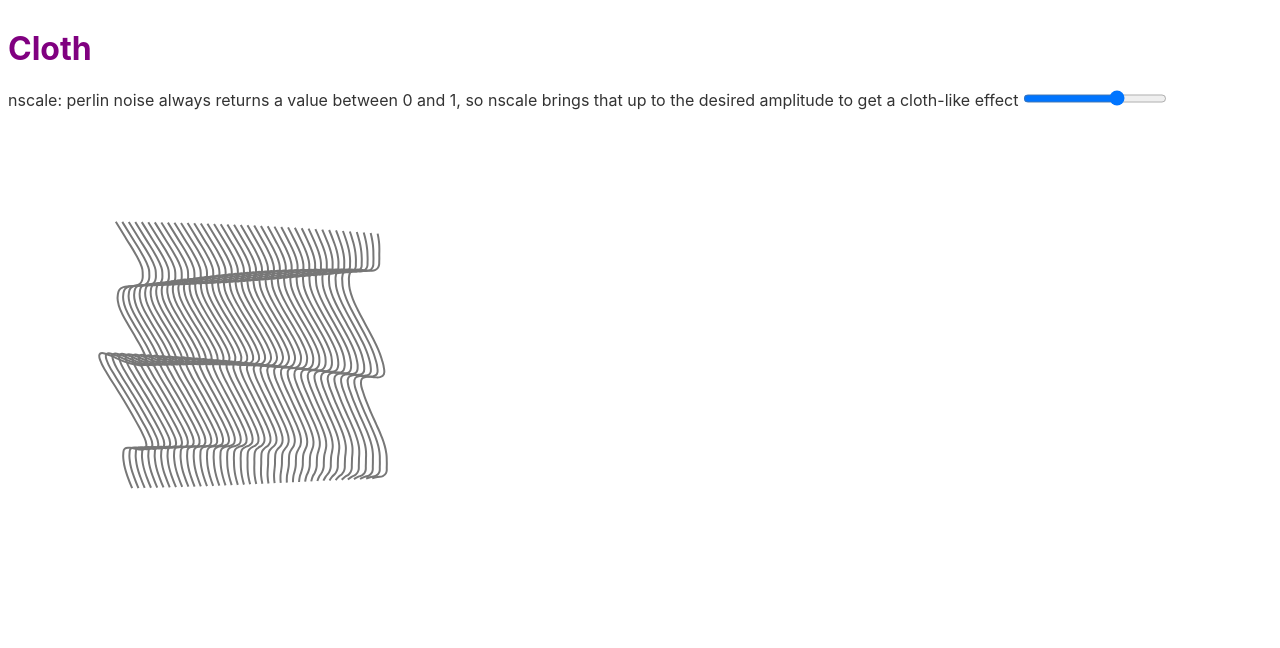
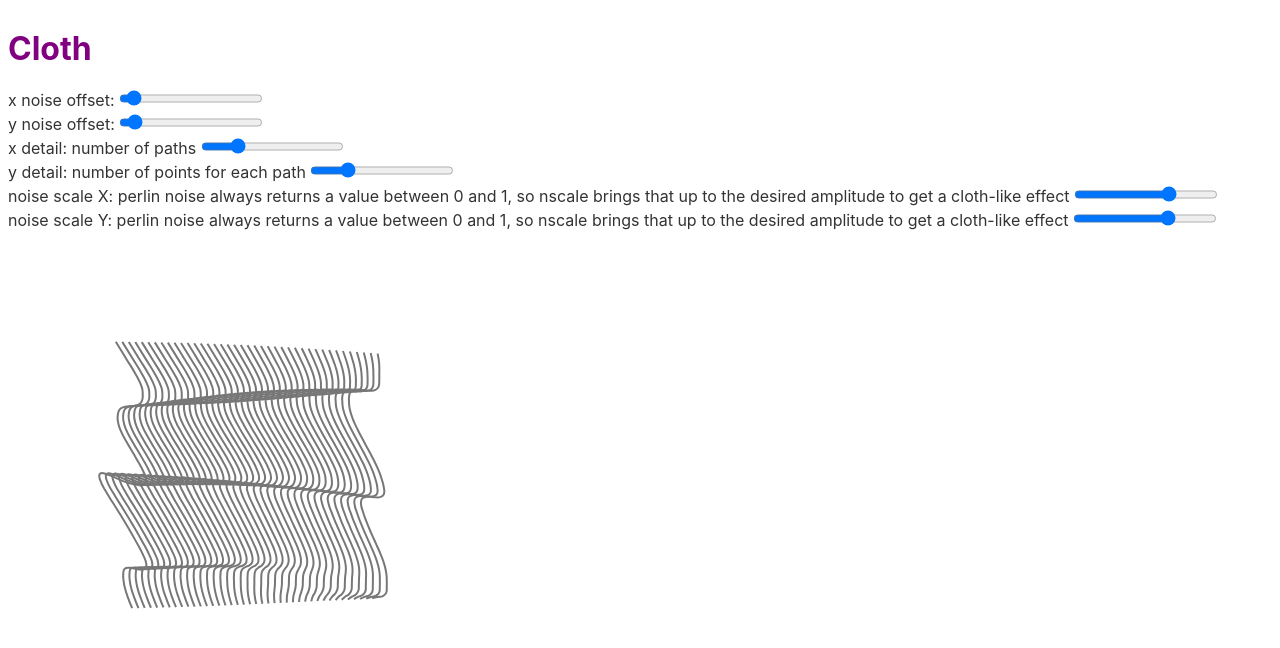
Before and after one commit to asweingarten/cloth, a Svelte app: page / in a window 1280 px wide. Shown: the top 648 px of the page. Built offline with nearby package versions, Linux system fonts and the light colour scheme.

Commit message:
Range sliders for all params

```diff
--- a/src/App.svelte
+++ b/src/App.svelte
@@ -10,9 +10,12 @@
   export let name;
 
   // Parameters
-  let nscale = 70;
+  let noiseScaleX = 70;
+  let noiseScaleY = 70;
   let xnoff = 0.0015; // diff between lines
   let ynoff = 0.020;  // diff between points
+  let xdetail = 40; //default 640
+  let ydetail = 40; //default 640
 
   let dimensions = {width: 500, height: 500};
   let layer;
@@ -25,8 +28,6 @@
 
   function build ({width, height}) {
     let paths = [];
-    let xdetail = 40; //default 640
-    let ydetail = 40; //default 640
     let xlo = 1 * width / 4;
     let xhi = 3 * width / 4;
     let ylo = 1 * height / 4;
@@ -52,8 +53,8 @@
         ein.oy = ein.y;
         ein.x = ein.ox;
         ein.y = ein.oy;
-        ein.x += perlin2(0 + (ein.ox * xnoff), 0 + (ein.oy * ynoff)) * nscale;
-        ein.y += perlin2(0 + (ein.ox * xnoff), 0 + (ein.oy * ynoff)) * nscale;
+        ein.x += perlin2(0 + (ein.ox * xnoff), 0 + (ein.oy * ynoff)) * noiseScaleX;
+        ein.y += perlin2(0 + (ein.ox * xnoff), 0 + (ein.oy * ynoff)) * noiseScaleY;
       }
     }
     return paths;
@@ -121,8 +122,28 @@
   <h1>Cloth</h1>
 
   <label for="">
-    nscale: perlin noise always returns a value between 0 and 1, so nscale brings that up to the desired amplitude to get a cloth-like effect
-    <input type="range" min="0" max="100" step="0.5" bind:value={nscale} on:mouseup={rebuild}>
+    x noise offset:
+    <input type="range" min="1" max="200" step="1" bind:value={xnoff} on:mouseup={rebuild}>
+  </label>
+  <label for="">
+    y noise offset:
+    <input type="range" min="1" max="200" step="1" bind:value={ynoff} on:mouseup={rebuild}>
+  </label>
+  <label for="">
+    x detail: number of paths
+    <input type="range" min="1" max="200" step="1" bind:value={xdetail} on:mouseup={rebuild}>
+  </label>
+  <label for="">
+    y detail: number of points for each path
+    <input type="range" min="1" max="200" step="1" bind:value={ydetail} on:mouseup={rebuild}>
+  </label>
+  <label for="">
+    noise scale X: perlin noise always returns a value between 0 and 1, so nscale brings that up to the desired amplitude to get a cloth-like effect
+    <input type="range" min="0" max="100" step="0.5" bind:value={noiseScaleX} on:mouseup={rebuild}>
+  </label>
+  <label for="">
+    noise scale Y: perlin noise always returns a value between 0 and 1, so nscale brings that up to the desired amplitude to get a cloth-like effect
+    <input type="range" min="0" max="100" step="0.5" bind:value={noiseScaleY} on:mouseup={rebuild}>
   </label>
   <div id="my-stage"></div>
 </div>
```
